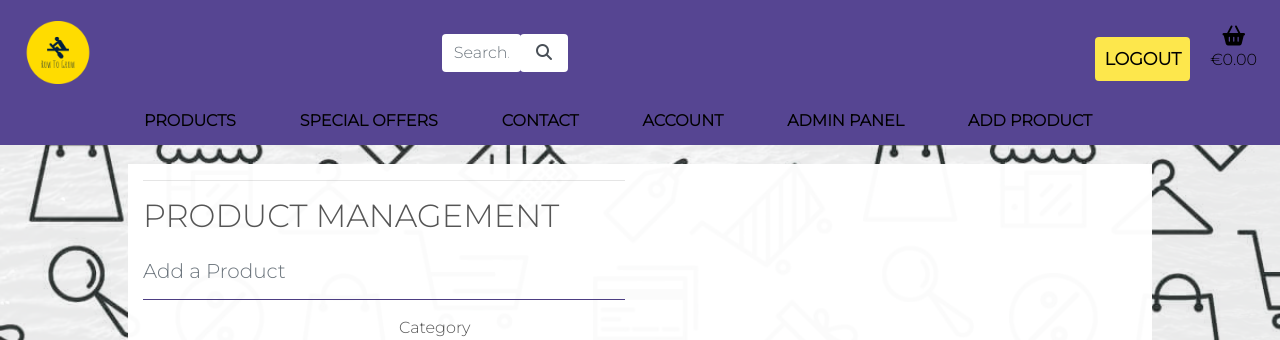
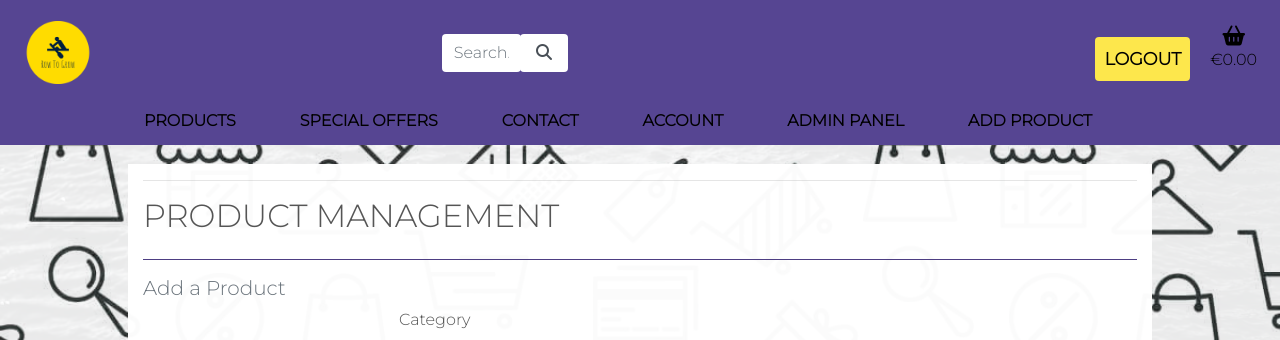
Before and after one commit to tmarkec/row_to_grow, a Django app: page /products/add/ in a window 1280 px wide. Shown: the top 340 px of the page. Run offline with Django 3.2, Linux system fonts and the light colour scheme; the visitor is signed in with stand-in values (Sample User, id 1); data that the repository does not hold is empty; some libraries are stand-ins or nearby versions.

Commit message:
bug 404 not displaying on heroku

```diff
--- a/products/templates/products/add_product.html
+++ b/products/templates/products/add_product.html
@@ -13,14 +13,13 @@
     <div class="overlay"></div>
     <div class="container one">
         <div class="row">
-            <div class="col-12 col-md-6">
+            <div class="col-12">
                 <hr>
                 <h2 class="logo-font mb-4">Product Management</h2>
+                <hr class="hr w-100">
                 <h5 class="text-muted">Add a Product</h5>
-                <hr class="hr">
             </div>
         </div>
-
         <div class="row justify-content-center">
             <div class="col-12 col-md-6">
                 <form method="POST" action="{% url 'add_product' %}" class="form mb-2" enctype="multipart/form-data">
--- a/row_to_grow/urls.py
+++ b/row_to_grow/urls.py
@@ -17,19 +17,21 @@ from django.contrib import admin
 from django.urls import path, include
 from django.conf import settings
 from django.conf.urls.static import static
-from .views import handler404
+from django.urls import path
+from . import views
 
 urlpatterns = [
     path('admin/', admin.site.urls),
     path('accounts/', include('allauth.urls')),
-    path('', include('home.urls')),
     path('products/', include('products.urls')),
     path('bag/', include('bag.urls')),
     path('checkout/', include('checkout.urls')),
     path('profile/', include('profiles.urls')),
     path('contact/', include('contact.urls')),
     path('subscription', include('subscription.urls')),
+    path('test/', views.test_view, name='test'),
+    path('', include('home.urls')),
 ] + static(settings.MEDIA_URL, document_root=settings.MEDIA_ROOT)
 
 handler404 = 'row_to_grow.views.handler404'
-handler500 = "row_to_grow.views.server_error"
+handler500 = 'row_to_grow.views.server_error'
--- a/row_to_grow/views.py
+++ b/row_to_grow/views.py
@@ -5,7 +5,7 @@ def handler404(request, exception):
     """
     This function shows a customized 404 error page
      """
-    return render(request, '404.html', status=404)
+    return render(request, 'errors/404.html', status=404)
 
 
 def server_error(request):
@@ -13,3 +13,7 @@ def server_error(request):
         This function shows a customized 500 error page
     """
     return render(request, 'errors/500.html', status=500)
+
+
+def test_view(request):
+    return render(request, 'test.html')
```
Also changed, not shown: templates/errors/404.html (renamed from templates/404.html).
